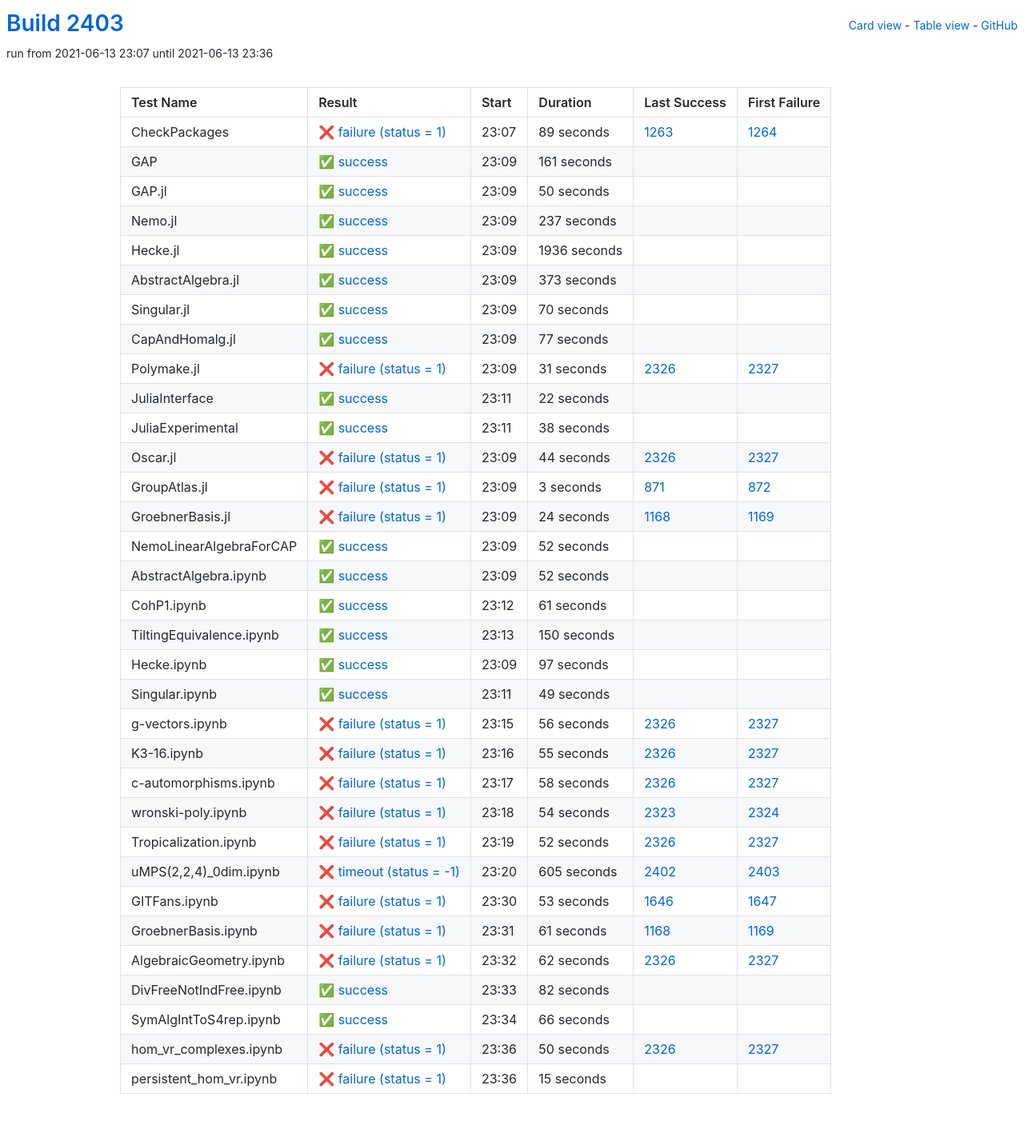
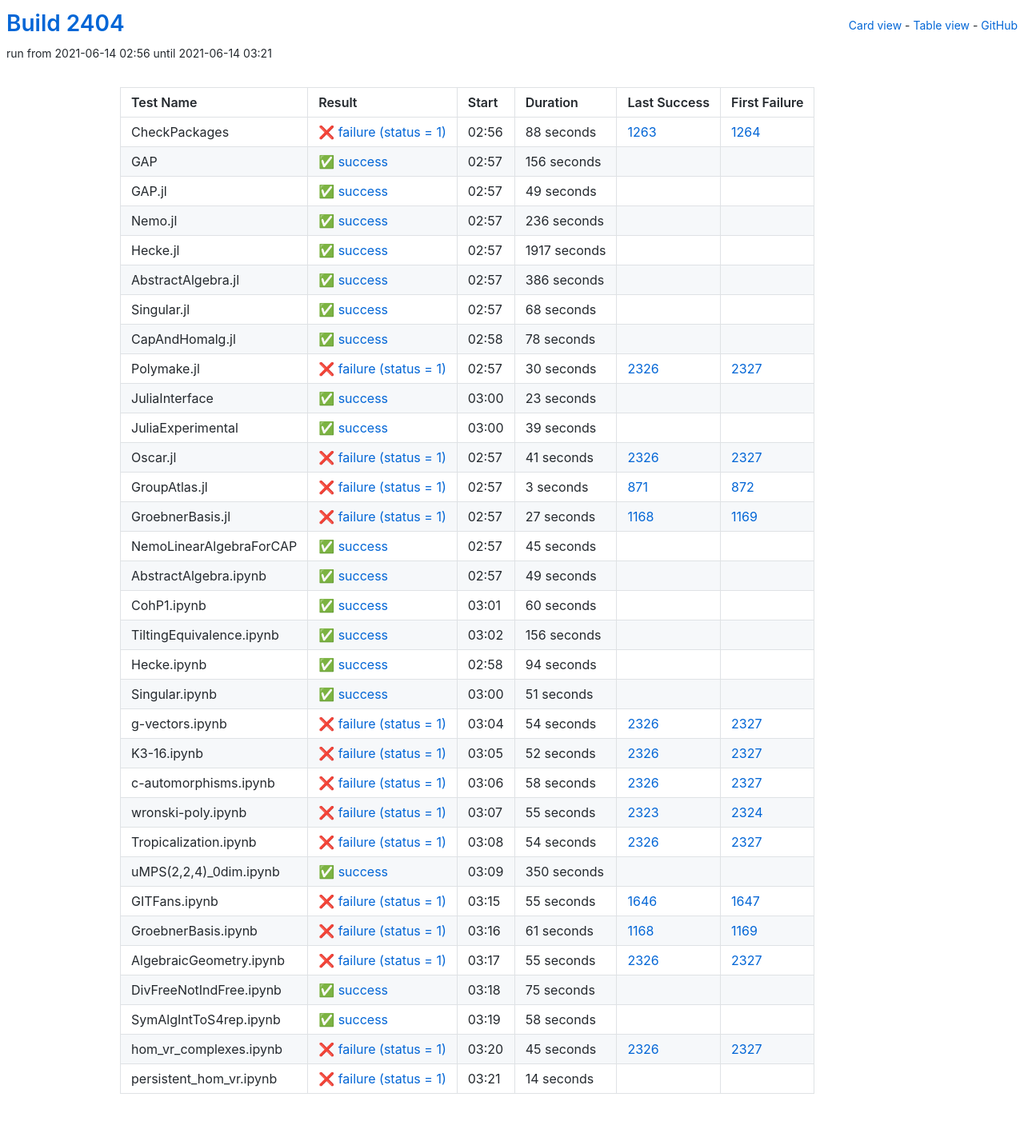
Before and after one commit to oscar-system/oscar-ci-status-stable, a Jekyll site: the page built from table.html, in a window 1280 px wide. Shown: the whole page at 80% size. Built offline with Jekyll 4.4.1, drawn with Linux system fonts in a browser that asks for light colours.

Commit message:
Build #2404

```diff
--- a/_data/ci.yml
+++ b/_data/ci.yml
@@ -1,6 +1,6 @@
 ---
-build: 2403
-build_url: https://oscarci.mathematik.uni-kl.de/job/oscar-stable/2403/
+build: 2404
+build_url: https://oscarci.mathematik.uni-kl.de/job/oscar-stable/2404/
 job: oscar-stable
 organization: oscar-system
 repo: oscar-ci-status-stable
@@ -8,152 +8,152 @@ repourl: https://github.com/oscar-system/oscar-ci-status-stable
 tests:
 - name: CheckPackages
   id: checkpackages
-  log: https://oscarci.mathematik.uni-kl.de/job/oscar-stable/2403/artifact/logs/build-2403/CheckPackages.log
-  start: 2021-06-13 23:07
+  log: https://oscarci.mathematik.uni-kl.de/job/oscar-stable/2404/artifact/logs/build-2404/CheckPackages.log
+  start: 2021-06-14 02:56
   success: false
   exitcode: 1
   status: failure
-  duration: 89
+  duration: 88
   last_success: 1263
   last_success_url: https://oscarci.mathematik.uni-kl.de/job/oscar-stable/1263/
   first_failure: 1264
   first_failure_url: https://oscarci.mathematik.uni-kl.de/job/oscar-stable/1264/
 - name: GAP
   id: gap
-  log: https://oscarci.mathematik.uni-kl.de/job/oscar-stable/2403/artifact/logs/build-2403/GAP.log
-  start: 2021-06-13 23:09
+  log: https://oscarci.mathematik.uni-kl.de/job/oscar-stable/2404/artifact/logs/build-2404/GAP.log
+  start: 2021-06-14 02:57
   success: true
   exitcode: 0
   status: success
-  duration: 161
+  duration: 156
   last_success: false
   last_success_url:
   first_failure: false
   first_failure_url:
 - name: GAP.jl
   id: gap-jl
-  log: https://oscarci.mathematik.uni-kl.de/job/oscar-stable/2403/artifact/logs/build-2403/GAP.jl.log
-  start: 2021-06-13 23:09
+  log: https://oscarci.mathematik.uni-kl.de/job/oscar-stable/2404/artifact/logs/build-2404/GAP.jl.log
+  start: 2021-06-14 02:57
   success: true
   exitcode: 0
   status: success
-  duration: 50
+  duration: 49
   last_success: false
   last_success_url:
   first_failure: false
   first_failure_url:
 - name: Nemo.jl
   id: nemo-jl
-  log: https://oscarci.mathematik.uni-kl.de/job/oscar-stable/2403/artifact/logs/build-2403/Nemo.jl.log
-  start: 2021-06-13 23:09
+  log: https://oscarci.mathematik.uni-kl.de/job/oscar-stable/2404/artifact/logs/build-2404/Nemo.jl.log
+  start: 2021-06-14 02:57
   success: true
   exitcode: 0
   status: success
-  duration: 237
+  duration: 236
   last_success: false
   last_success_url:
   first_failure: false
   first_failure_url:
 - name: Hecke.jl
   id: hecke-jl
-  log: https://oscarci.mathematik.uni-kl.de/job/oscar-stable/2403/artifact/logs/build-2403/Hecke.jl.log
-  start: 2021-06-13 23:09
+  log: https://oscarci.mathematik.uni-kl.de/job/oscar-stable/2404/artifact/logs/build-2404/Hecke.jl.log
+  start: 2021-06-14 02:57
   success: true
   exitcode: 0
   status: success
-  duration: 1936
+  duration: 1917
   last_success: false
   last_success_url:
   first_failure: false
   first_failure_url:
 - name: AbstractAlgebra.jl
   id: abstractalgebra-jl
-  log: https://oscarci.mathematik.uni-kl.de/job/oscar-stable/2403/artifact/logs/build-2403/AbstractAlgebra.jl.log
-  start: 2021-06-13 23:09
+  log: https://oscarci.mathematik.uni-kl.de/job/oscar-stable/2404/artifact/logs/build-2404/AbstractAlgebra.jl.log
+  start: 2021-06-14 02:57
   success: true
   exitcode: 0
   status: success
-  duration: 373
+  duration: 386
   last_success: false
   last_success_url:
   first_failure: false
   first_failure_url:
 - name: Singular.jl
   id: singular-jl
-  log: https://oscarci.mathematik.uni-kl.de/job/oscar-stable/2403/artifact/logs/build-2403/Singular.jl.log
-  start: 2021-06-13 23:09
+  log: https://oscarci.mathematik.uni-kl.de/job/oscar-stable/2404/artifact/logs/build-2404/Singular.jl.log
+  start: 2021-06-14 02:57
   success: true
   exitcode: 0
   status: success
-  duration: 70
+  duration: 68
   last_success: false
   last_success_url:
   first_failure: false
   first_failure_url:
 - name: CapAndHomalg.jl
   id: capandhomalg-jl
-  log: https://oscarci.mathematik.uni-kl.de/job/oscar-stable/2403/artifact/logs/build-2403/CapAndHomalg.jl.log
-  start: 2021-06-13 23:09
+  log: https://oscarci.mathematik.uni-kl.de/job/oscar-stable/2404/artifact/logs/build-2404/CapAndHomalg.jl.log
+  start: 2021-06-14 02:58
   success: true
   exitcode: 0
   status: success
-  duration: 77
+  duration: 78
   last_success: false
   last_success_url:
   first_failure: false
   first_failure_url:
 - name: Polymake.jl
   id: polymake-jl
-  log: https://oscarci.mathematik.uni-kl.de/job/oscar-stable/2403/artifact/logs/build-2403/Polymake.jl.log
-  start: 2021-06-13 23:09
+  log: https://oscarci.mathematik.uni-kl.de/job/oscar-stable/2404/artifact/logs/build-2404/Polymake.jl.log
+  start: 2021-06-14 02:57
   success: false
   exitcode: 1
   status: failure
-  duration: 31
+  duration: 30
   last_success: 2326
   last_success_url: https://oscarci.mathematik.uni-kl.de/job/oscar-stable/2326/
   first_failure: 2327
   first_failure_url: https://oscarci.mathematik.uni-kl.de/job/oscar-stable/2327/
 - name: JuliaInterface
   id: juliainterface
-  log: https://oscarci.mathematik.uni-kl.de/job/oscar-stable/2403/artifact/logs/build-2403/JuliaInterface.log
-  start: 2021-06-13 23:11
+  log: https://oscarci.mathematik.uni-kl.de/job/oscar-stable/2404/artifact/logs/build-2404/JuliaInterface.log
+  start: 2021-06-14 03:00
   success: true
   exitcode: 0
   status: success
-  duration: 22
+  duration: 23
   last_success: false
   last_success_url:
   first_failure: false
   first_failure_url:
 - name: JuliaExperimental
   id: juliaexperimental
-  log: https://oscarci.mathematik.uni-kl.de/job/oscar-stable/2403/artifact/logs/build-2403/JuliaExperimental.log
-  start: 2021-06-13 23:11
+  log: https://oscarci.mathematik.uni-kl.de/job/oscar-stable/2404/artifact/logs/build-2404/JuliaExperimental.log
+  start: 2021-06-14 03:00
   success: true
   exitcode: 0
   status: success
-  duration: 38
+  duration: 39
   last_success: false
   last_success_url:
   first_failure: false
   first_failure_url:
 - name: Oscar.jl
   id: oscar-jl
-  log: https://oscarci.mathematik.uni-kl.de/job/oscar-stable/2403/artifact/logs/build-2403/Oscar.jl.log
-  start: 2021-06-13 23:09
+  log: https://oscarci.mathematik.uni-kl.de/job/oscar-stable/2404/artifact/logs/build-2404/Oscar.jl.log
+  start: 2021-06-14 02:57
   success: false
   exitcode: 1
   status: failure
-  duration: 44
+  duration: 41
   last_success: 2326
   last_success_url: https://oscarci.mathematik.uni-kl.de/job/oscar-stable/2326/
   first_failure: 2327
   first_failure_url: https://oscarci.mathematik.uni-kl.de/job/oscar-stable/2327/
 - name: GroupAtlas.jl
   id: groupatlas-jl
-  log: https://oscarci.mathematik.uni-kl.de/job/oscar-stable/2403/artifact/logs/build-2403/GroupAtlas.jl.log
-  start: 2021-06-13 23:09
+  log: https://oscarci.mathematik.uni-kl.de/job/oscar-stable/2404/artifact/logs/build-2404/GroupAtlas.jl.log
+  start: 2021-06-14 02:57
   success: false
   exitcode: 1
   status: failure
@@ -164,80 +164,32 @@ tests:
   first_failure_url: https://oscarci.mathematik.uni-kl.de/job/oscar-stable/872/
 - name: GroebnerBasis.jl
   id: groebnerbasis-jl
-  log: https://oscarci.mathematik.uni-kl.de/job/oscar-stable/2403/artifact/logs/build-2403/GroebnerBasis.jl.log
-  start: 2021-06-13 23:09
+  log: https://oscarci.mathematik.uni-kl.de/job/oscar-stable/2404/artifact/logs/build-2404/GroebnerBasis.jl.log
+  start: 2021-06-14 02:57
   success: false
   exitcode: 1
   status: failure
-  duration: 24
+  duration: 27
   last_success: 1168
   last_success_url: https://oscarci.mathematik.uni-kl.de/job/oscar-stable/1168/
   first_failure: 1169
   first_failure_url: https://oscarci.mathematik.uni-kl.de/job/oscar-stable/1169/
 - name: NemoLinearAlgebraForCAP
   id: nemolinearalgebraforcap
-  log: https://oscarci.mathematik.uni-kl.de/job/oscar-stable/2403/artifact/logs/build-2403/NemoLinearAlgebraForCAP.log
-  start: 2021-06-13 23:09
+  log: https://oscarci.mathematik.uni-kl.de/job/oscar-stable/2404/artifact/logs/build-2404/NemoLinearAlgebraForCAP.log
+  start: 2021-06-14 02:57
   success: true
   exitcode: 0
   status: success
-  duration: 52
+  duration: 45
   last_success: false
   last_success_url:
   first_failure: false
   first_failure_url:
 - name: AbstractAlgebra.ipynb
   id: abstractalgebra-ipynb
-  log: https://oscarci.mathematik.uni-kl.de/job/oscar-stable/2403/artifact/logs/build-2403/AbstractAlgebra.ipynb.log
-  start: 2021-06-13 23:09
-  success: true
-  exitcode: 0
-  status: success
-  duration: 52
-  last_success: false
-  last_success_url:
-  first_failure: false
-  first_failure_url:
-- name: CohP1.ipynb
-  id: cohp1-ipynb
-  log: https://oscarci.mathematik.uni-kl.de/job/oscar-stable/2403/artifact/logs/build-2403/CohP1.ipynb.log
-  start: 2021-06-13 23:12
-  success: true
-  exitcode: 0
-  status: success
-  duration: 61
-  last_success: false
-  last_success_url:
-  first_failure: false
-  first_failure_url:
-- name: TiltingEquivalence.ipynb
-  id: tiltingequivalence-ipynb
-  log: https://oscarci.mathematik.uni-kl.de/job/oscar-stable/2403/artifact/logs/build-2403/TiltingEquivalence.ipynb.log
-  start: 2021-06-13 23:13
-  success: true
-  exitcode: 0
-  status: success
-  duration: 150
-  last_success: false
-  last_success_url:
-  first_failure: false
-  first_failure_url:
-- name: Hecke.ipynb
-  id: hecke-ipynb
-  log: https://oscarci.mathematik.uni-kl.de/job/oscar-stable/2403/artifact/logs/build-2403/Hecke.ipynb.log
-  start: 2021-06-13 23:09
-  success: true
-  exitcode: 0
-  status: success
-  duration: 97
-  last_success: false
-  last_success_url:
-  first_failure: false
-  first_failure_url:
-- name: Singular.ipynb
-  id: singular-ipynb
-  log: https://oscarci.mathematik.uni-kl.de/job/oscar-stable/2403/artifact/logs/build-2403/Singular.ipynb.log
-  start: 2021-06-13 23:11
+  log: https://oscarci.mathematik.uni-kl.de/job/oscar-stable/2404/artifact/logs/build-2404/AbstractAlgebra.ipynb.log
+  start: 2021-06-14 02:57
   success: true
   exitcode: 0
   status: success
@@ -246,34 +198,82 @@ tests:
   last_success_url:
   first_failure: false
   first_failure_url:
+- name: CohP1.ipynb
+  id: cohp1-ipynb
+  log: https://oscarci.mathematik.uni-kl.de/job/oscar-stable/2404/artifact/logs/build-2404/CohP1.ipynb.log
+  start: 2021-06-14 03:01
+  success: true
+  exitcode: 0
+  status: success
+  duration: 60
+  last_success: false
+  last_success_url:
+  first_failure: false
+  first_failure_url:
+- name: TiltingEquivalence.ipynb
+  id: tiltingequivalence-ipynb
+  log: https://oscarci.mathematik.uni-kl.de/job/oscar-stable/2404/artifact/logs/build-2404/TiltingEquivalence.ipynb.log
+  start: 2021-06-14 03:02
+  success: true
+  exitcode: 0
+  status: success
+  duration: 156
+  last_success: false
+  last_success_url:
+  first_failure: false
+  first_failure_url:
+- name: Hecke.ipynb
+  id: hecke-ipynb
+  log: https://oscarci.mathematik.uni-kl.de/job/oscar-stable/2404/artifact/logs/build-2404/Hecke.ipynb.log
+  start: 2021-06-14 02:58
+  success: true
+  exitcode: 0
+  status: success
+  duration: 94
+  last_success: false
+  last_success_url:
+  first_failure: false
+  first_failure_url:
+- name: Singular.ipynb
+  id: singular-ipynb
+  log: https://oscarci.mathematik.uni-kl.de/job/oscar-stable/2404/artifact/logs/build-2404/Singular.ipynb.log
+  start: 2021-06-14 03:00
+  success: true
+  exitcode: 0
+  status: success
+  duration: 51
+  last_success: false
+  last_success_url:
+  first_failure: false
+  first_failure_url:
 - name: g-vectors.ipynb
   id: g-vectors-ipynb
-  log: https://oscarci.mathematik.uni-kl.de/job/oscar-stable/2403/artifact/logs/build-2403/g-vectors.ipynb.log
-  start: 2021-06-13 23:15
+  log: https://oscarci.mathematik.uni-kl.de/job/oscar-stable/2404/artifact/logs/build-2404/g-vectors.ipynb.log
+  start: 2021-06-14 03:04
   success: false
   exitcode: 1
   status: failure
-  duration: 56
+  duration: 54
   last_success: 2326
   last_success_url: https://oscarci.mathematik.uni-kl.de/job/oscar-stable/2326/
   first_failure: 2327
   first_failure_url: https://oscarci.mathematik.uni-kl.de/job/oscar-stable/2327/
 - name: K3-16.ipynb
   id: k3-16-ipynb
-  log: https://oscarci.mathematik.uni-kl.de/job/oscar-stable/2403/artifact/logs/build-2403/K3-16.ipynb.log
-  start: 2021-06-13 23:16
+  log: https://oscarci.mathematik.uni-kl.de/job/oscar-stable/2404/artifact/logs/build-2404/K3-16.ipynb.log
+  start: 2021-06-14 03:05
   success: false
   exitcode: 1
   status: failure
-  duration: 55
+  duration: 52
   last_success: 2326
   last_success_url: https://oscarci.mathematik.uni-kl.de/job/oscar-stable/2326/
   first_failure: 2327
   first_failure_url: https://oscarci.mathematik.uni-kl.de/job/oscar-stable/2327/
 - name: c-automorphisms.ipynb
   id: c-automorphisms-ipynb
-  log: https://oscarci.mathematik.uni-kl.de/job/oscar-stable/2403/artifact/logs/build-2403/c-automorphisms.ipynb.log
-  start: 2021-06-13 23:17
+  log: https://oscarci.mathematik.uni-kl.de/job/oscar-stable/2404/artifact/logs/build-2404/c-automorphisms.ipynb.log
+  start: 2021-06-14 03:06
   success: false
   exitcode: 1
   status: failure
@@ -284,56 +284,56 @@ tests:
   first_failure_url: https://oscarci.mathematik.uni-kl.de/job/oscar-stable/2327/
 - name: wronski-poly.ipynb
   id: wronski-poly-ipynb
-  log: https://oscarci.mathematik.uni-kl.de/job/oscar-stable/2403/artifact/logs/build-2403/wronski-poly.ipynb.log
-  start: 2021-06-13 23:18
+  log: https://oscarci.mathematik.uni-kl.de/job/oscar-stable/2404/artifact/logs/build-2404/wronski-poly.ipynb.log
+  start: 2021-06-14 03:07
   success: false
   exitcode: 1
   status: failure
-  duration: 54
+  duration: 55
   last_success: 2323
   last_success_url: https://oscarci.mathematik.uni-kl.de/job/oscar-stable/2323/
   first_failure: 2324
   first_failure_url: https://oscarci.mathematik.uni-kl.de/job/oscar-stable/2324/
 - name: Tropicalization.ipynb
   id: tropicalization-ipynb
-  log: https://oscarci.mathematik.uni-kl.de/job/oscar-stable/2403/artifact/logs/build-2403/Tropicalization.ipynb.log
-  start: 2021-06-13 23:19
+  log: https://oscarci.mathematik.uni-kl.de/job/oscar-stable/2404/artifact/logs/build-2404/Tropicalization.ipynb.log
+  start: 2021-06-14 03:08
   success: false
   exitcode: 1
   status: failure
-  duration: 52
+  duration: 54
   last_success: 2326
   last_success_url: https://oscarci.mathematik.uni-kl.de/job/oscar-stable/2326/
   first_failure: 2327
   first_failure_url: https://oscarci.mathematik.uni-kl.de/job/oscar-stable/2327/
 - name: uMPS(2,2,4)_0dim.ipynb
   id: umps-2-2-4-0dim-ipynb
-  log: https://oscarci.mathematik.uni-kl.de/job/oscar-stable/2403/artifact/logs/build-2403/uMPS-2-2-4-_0dim.ipynb.log
-  start: 2021-06-13 23:20
-  success: false
-  exitcode: -1
-  status: timeout
-  duration: 605
-  last_success: 2402
-  last_success_url: https://oscarci.mathematik.uni-kl.de/job/oscar-stable/2402/
-  first_failure: 2403
-  first_failure_url: https://oscarci.mathematik.uni-kl.de/job/oscar-stable/2403/
+  log: https://oscarci.mathematik.uni-kl.de/job/oscar-stable/2404/artifact/logs/build-2404/uMPS-2-2-4-_0dim.ipynb.log
+  start: 2021-06-14 03:09
+  success: true
+  exitcode: 0
+  status: success
+  duration: 350
+  last_success: false
+  last_success_url:
+  first_failure: false
+  first_failure_url:
 - name: GITFans.ipynb
   id: gitfans-ipynb
-  log: https://oscarci.mathematik.uni-kl.de/job/oscar-stable/2403/artifact/logs/build-2403/GITFans.ipynb.log
-  start: 2021-06-13 23:30
+  log: https://oscarci.mathematik.uni-kl.de/job/oscar-stable/2404/artifact/logs/build-2404/GITFans.ipynb.log
+  start: 2021-06-14 03:15
   success: false
   exitcode: 1
   status: failure
-  duration: 53
+  duration: 55
   last_success: 1646
   last_success_url: https://oscarci.mathematik.uni-kl.de/job/oscar-stable/1646/
   first_failure: 1647
   first_failure_url: https://oscarci.mathematik.uni-kl.de/job/oscar-stable/1647/
 - name: GroebnerBasis.ipynb
   id: groebnerbasis-ipynb
-  log: https://oscarci.mathematik.uni-kl.de/job/oscar-stable/2403/artifact/logs/build-2403/GroebnerBasis.ipynb.log
-  start: 2021-06-13 23:31
+  log: https://oscarci.mathematik.uni-kl.de/job/oscar-stable/2404/artifact/logs/build-2404/GroebnerBasis.ipynb.log
+  start: 2021-06-14 03:16
   success: false
   exitcode: 1
   status: failure
@@ -344,60 +344,60 @@ tests:
   first_failure_url: https://oscarci.mathematik.uni-kl.de/job/oscar-stable/1169/
 - name: AlgebraicGeometry.ipynb
   id: algebraicgeometry-ipynb
-  log: https://oscarci.mathematik.uni-kl.de/job/oscar-stable/2403/artifact/logs/build-2403/AlgebraicGeometry.ipynb.log
-  start: 2021-06-13 23:32
+  log: https://oscarci.mathematik.uni-kl.de/job/oscar-stable/2404/artifact/logs/build-2404/AlgebraicGeometry.ipynb.log
+  start: 2021-06-14 03:17
   success: false
   exitcode: 1
   status: failure
-  duration: 62
+  duration: 55
   last_success: 2326
   last_success_url: https://oscarci.mathematik.uni-kl.de/job/oscar-stable/2326/
   first_failure: 2327
   first_failure_url: https://oscarci.mathematik.uni-kl.de/job/oscar-stable/2327/
 - name: DivFreeNotIndFree.ipynb
   id: divfreenotindfree-ipynb
-  log: https://oscarci.mathematik.uni-kl.de/job/oscar-stable/2403/artifact/logs/build-2403/DivFreeNotIndFree.ipynb.log
-  start: 2021-06-13 23:33
+  log: https://oscarci.mathematik.uni-kl.de/job/oscar-stable/2404/artifact/logs/build-2404/DivFreeNotIndFree.ipynb.log
+  start: 2021-06-14 03:18
   success: true
   exitcode: 0
   status: success
-  duration: 82
+  duration: 75
   last_success: false
   last_success_url:
   first_failure: false
   first_failure_url:
 - name: SymAlgIntToS4rep.ipynb
   id: symalginttos4rep-ipynb
-  log: https://oscarci.mathematik.uni-kl.de/job/oscar-stable/2403/artifact/logs/build-2403/SymAlgIntToS4rep.ipynb.log
-  start: 2021-06-13 23:34
+  log: https://oscarci.mathematik.uni-kl.de/job/oscar-stable/2404/artifact/logs/build-2404/SymAlgIntToS4rep.ipynb.log
+  start: 2021-06-14 03:19
   success: true
   exitcode: 0
   status: success
-  duration: 66
+  duration: 58
   last_success: false
   last_success_url:
   first_failure: false
   first_failure_url:
 - name: hom_vr_complexes.ipynb
   id: hom-vr-complexes-ipynb
-  log: https://oscarci.mathematik.uni-kl.de/job/oscar-stable/2403/artifact/logs/build-2403/hom_vr_complexes.ipynb.log
-  start: 2021-06-13 23:36
+  log: https://oscarci.mathematik.uni-kl.de/job/oscar-stable/2404/artifact/logs/build-2404/hom_vr_complexes.ipynb.log
+  start: 2021-06-14 03:20
   success: false
   exitcode: 1
   status: failure
-  duration: 50
+  duration: 45
   last_success: 2326
   last_success_url: https://oscarci.mathematik.uni-kl.de/job/oscar-stable/2326/
   first_failure: 2327
   first_failure_url: https://oscarci.mathematik.uni-kl.de/job/oscar-stable/2327/
 - name: persistent_hom_vr.ipynb
   id: persistent-hom-vr-ipynb
-  log: https://oscarci.mathematik.uni-kl.de/job/oscar-stable/2403/artifact/logs/build-2403/persistent_hom_vr.ipynb.log
-  start: 2021-06-13 23:36
+  log: https://oscarci.mathematik.uni-kl.de/job/oscar-stable/2404/artifact/logs/build-2404/persistent_hom_vr.ipynb.log
+  start: 2021-06-14 03:21
   success: false
   exitcode: 1
   status: failure
-  duration: 15
+  duration: 14
   last_success: false
   last_success_url:
   first_failure: false
```
Also changed, not shown: README.md.
